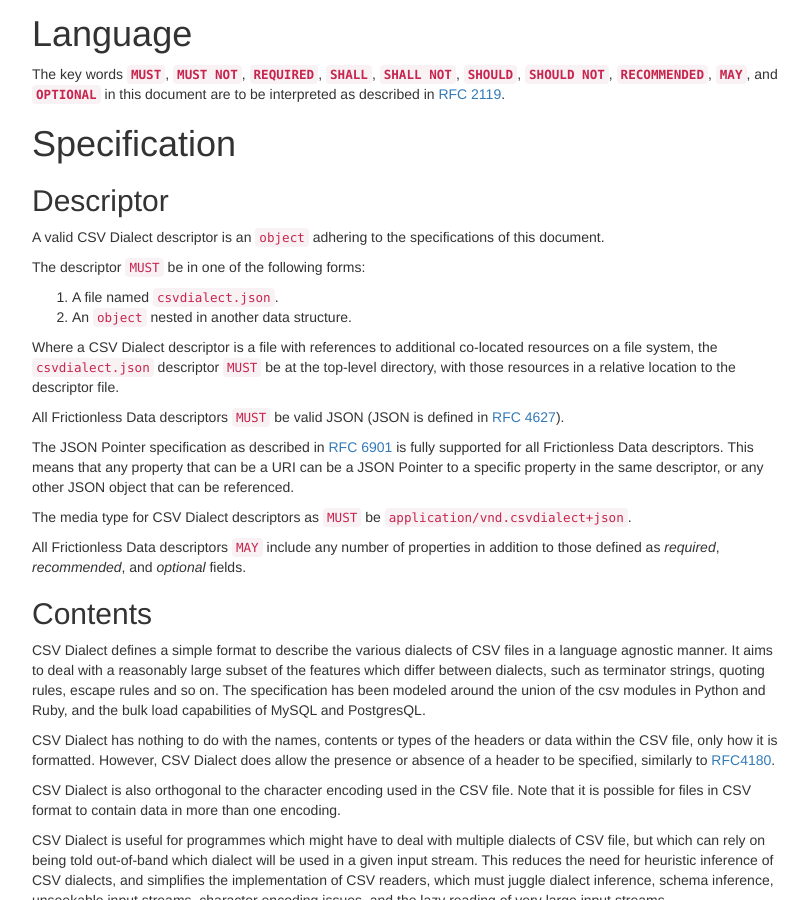
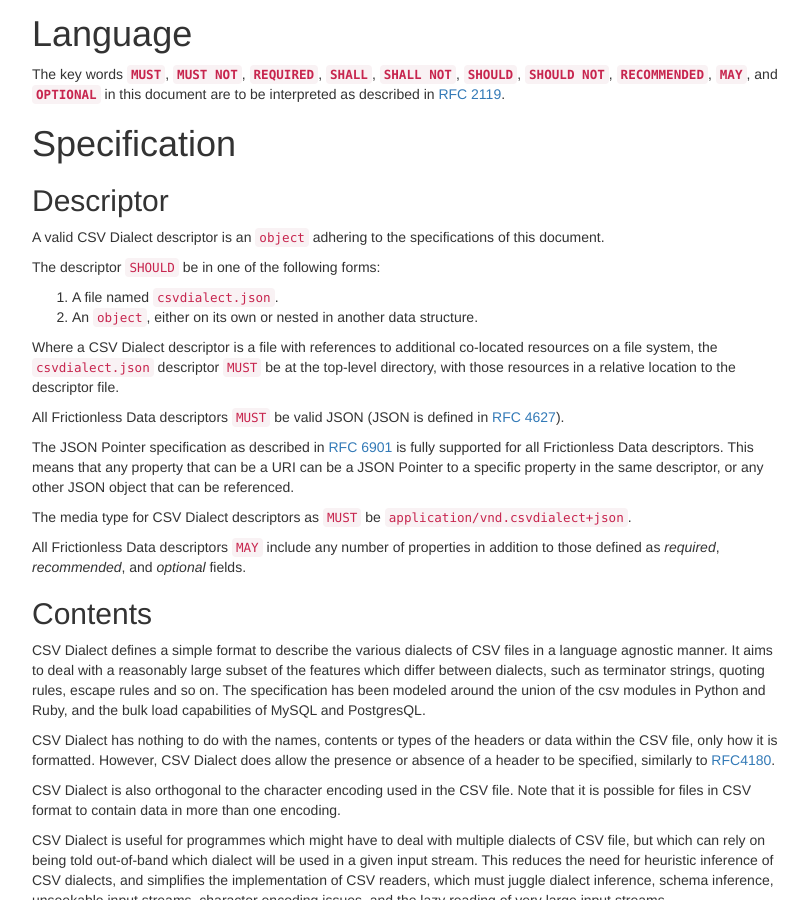
Before and after one commit to frictionlessdata/datapackage, a Jekyll site: the page built from csvdialect/index.md, in a window 1280 px wide and 900 px high, scrolled down 664 px. Shown: the whole window, without its empty margins (233-1041 px from the left). Built offline with Jekyll 4.4.1, drawn with Linux system fonts in a browser that asks for light colours; nearby versions of some CDN libraries; comment, search, counter and statistics services are not loaded.

Commit message:
More accurate wording on the descriptor.

```diff
--- a/_includes/descriptor.md
+++ b/_includes/descriptor.md
@@ -2,10 +2,10 @@
 
 A valid {{ page.title }} descriptor is an `object` adhering to the specifications of this document.
 
-The descriptor `MUST` be in one of the following forms:
+The descriptor `SHOULD` be in one of the following forms:
 
 1. A file named `{{ page.descriptor.file }}`.
-2. An `object` nested in another data structure.
+2. An `object`, either on its own or nested in another data structure.
 
 Where a {{ page.title }} descriptor is a file with references to additional co-located resources on a file system, the `{{ page.descriptor.file }}` descriptor `MUST` be at the top-level directory, with those resources in a relative location to the descriptor file.
 
```
